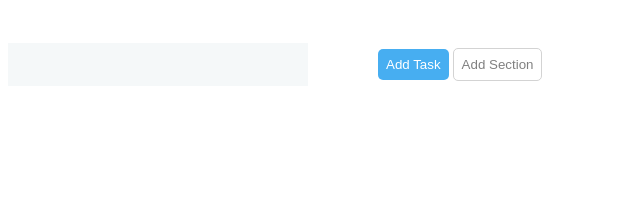
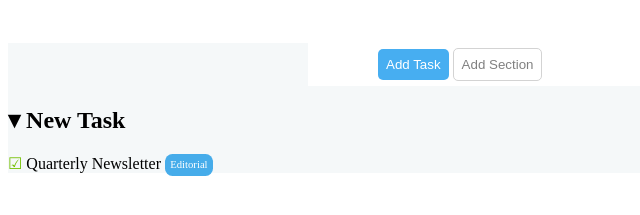
Before and after one commit to mohamedslima/html-css-toboolist, a plain HTML site: page index.html in a window 1280 px wide. Shown: the part 95-310 px from the top of the page, without its empty margins (0-640 px from the left). Drawn offline with Linux system fonts and the light colour scheme.

Commit message:
section-new-task

```diff
--- a/css/style.css
+++ b/css/style.css
@@ -38,3 +38,15 @@ button{
     border: 1px solid lightgray;
     padding: .6em;
 }
+
+.entity-verify-yes{
+    color: rgb(115, 192, 0);
+}
+
+.box-editorial{
+    color: white;
+    padding: .5em;
+    font-size: 8pt;
+    background-color: #46acea;
+    border-radius: .7em;
+}
--- a/index.html
+++ b/index.html
@@ -19,16 +19,31 @@
         </div>
     </header>
     <!-- /intestation-with-logo -->
-    <!-- navigation bar -->
     <main>
+        <!-- navigation bar -->
         <div class="background-navigation-bar">
             <nav class="navigation-bar">
                 <button class="button-add-task">Add Task</button>
                 <button class="button-add-section">Add Section</button>
             </nav>
         </div>
+           <!-- /navigation bar -->
+           <!-- central section -->
+        <div>
+           <section class="section-new-task">
+               <h2>&#9662; New Task</h2>
+                    <span class="entity-verify-yes">&#9745;</span>
+                    <span> Quarterly Newsletter</span>
+                    <span class="box-editorial">Editorial</span>
+           </section>
+           <section class="section-today"></section>
+           <section class="section-upcoming"></section>
+        </div>
+          <!-- central section -->
+
+
     </main>
-    <!-- /navigation bar -->
+
 
 </body>
 </html>
```
